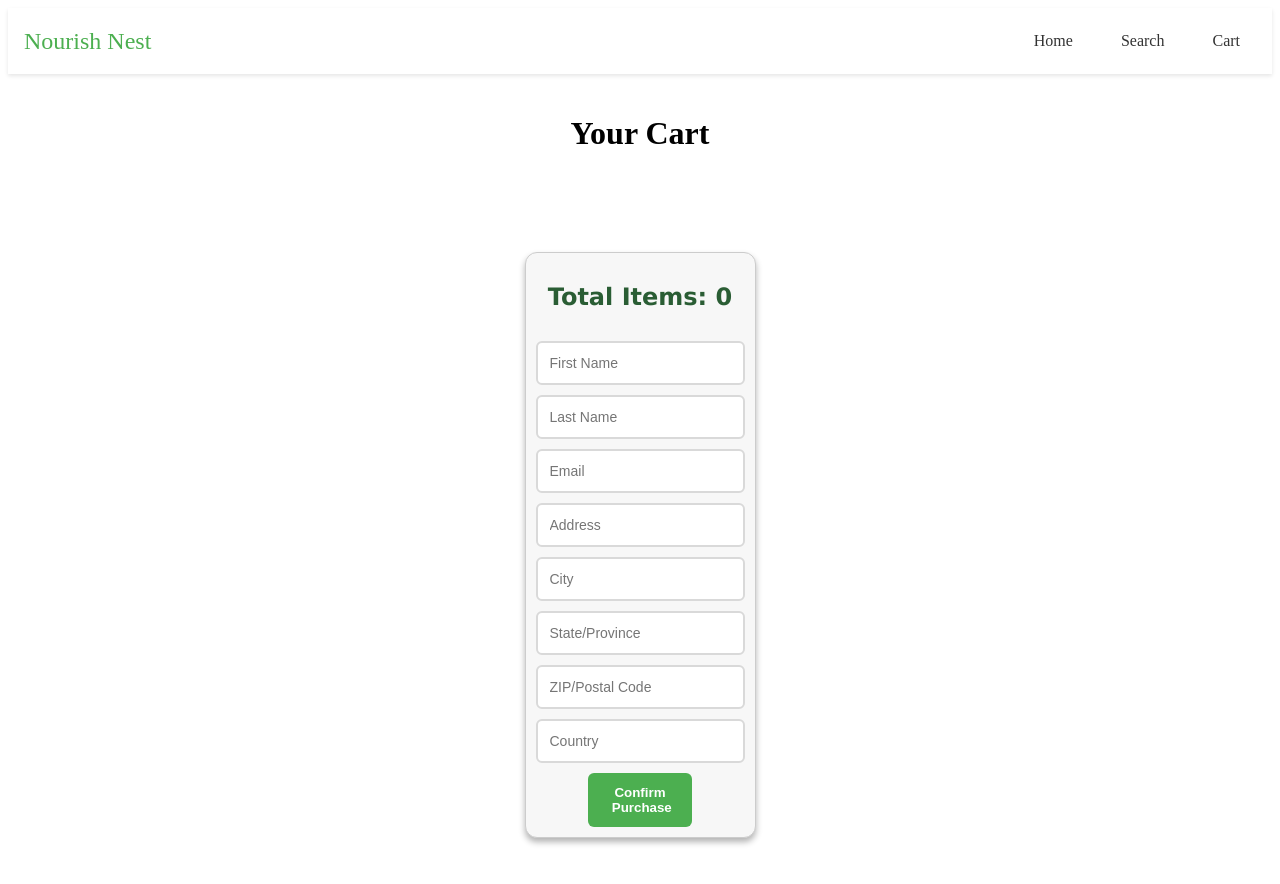
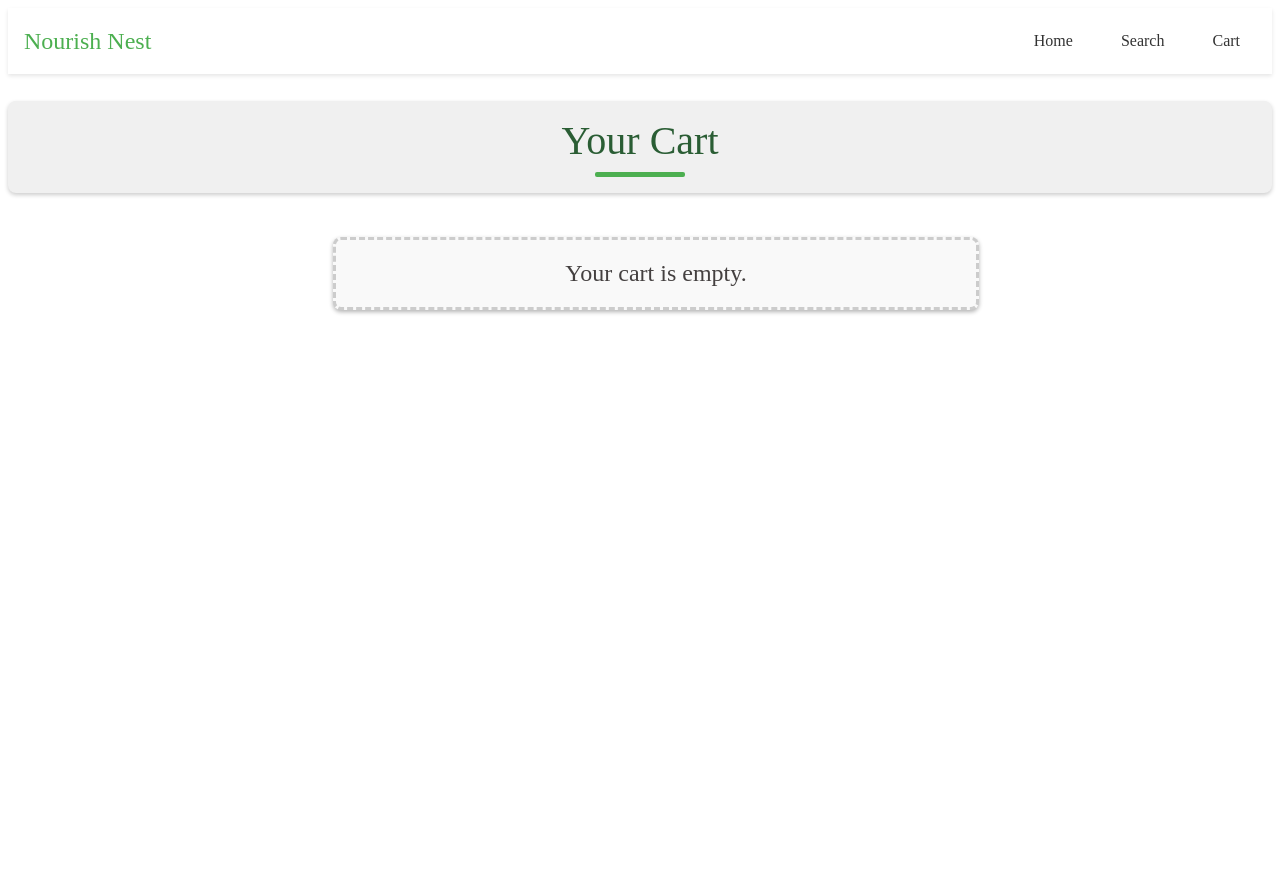
Before and after one commit to LSeward0421/nourish-nest, a React (Vite) app: page /cart in a window 1280 px wide. Shown: the top 884 px of the page. After the commit the page ends 800 px from the top, so only its background shows below. Built offline with nearby package versions, Linux system fonts and the light colour scheme.

Commit message:
Update confirmation page functionality for name, order num, summary and styling

```diff
--- a/src/components/App/App.jsx
+++ b/src/components/App/App.jsx
@@ -5,6 +5,7 @@ import HomePage from "../../pages/HomePage";
 import SearchPage from "../../pages/SearchPage";
 import NavBar from "../NavBar/NavBar";
 import CartPage from "../../pages/CartPage";
+import ConfirmationPage from "../../pages/ConfirmationPage";
 
 const App = () => {
   const [cart, setCart] = useState([]);
@@ -44,6 +45,7 @@ const App = () => {
             path="/cart"
             element={<CartPage cart={cart} removeFromCart={removeFromCart} />}
           />
+          <Route path="/confirmation" element={<ConfirmationPage />} />
         </Routes>
       </main>
     </div>
--- a/src/components/Cart/CartItem.css
+++ b/src/components/Cart/CartItem.css
@@ -5,6 +5,7 @@
   border-bottom: 1px solid #eee;
   padding: 16px;
   gap: 25px;
+  width: 200px;
 }
 
 .cart-item img {
@@ -29,10 +30,10 @@
 }
 
 .cart-item button {
-  background-color: #ff0000;
+  background-color: #962222;
   color: white;
   border: none;
-  padding: 8px 16px;
+  /* padding: 8px 16px; */
   max-width: 20px;
   cursor: pointer;
   border-radius: 4px;
--- a/src/components/Cart/CartList.css
+++ b/src/components/Cart/CartList.css
@@ -1,7 +1,3 @@
 .cart-list {
-  display: flex;
-  flex-direction: column;
-  gap: 16px;
-  max-width: 800px;
-  margin: 0 auto;
+  flex: 4;
 }
--- a/src/components/ProductList/ProductList.jsx
+++ b/src/components/ProductList/ProductList.jsx
@@ -4,7 +4,7 @@ import './ProductList.css'
 const ProductList = ({ products, addToCart }) => {
   return (
     <div className="product-list">
-      {products.map((product, index) => (
+      {products.map((product) => (
         <ProductItem key={product.id} product={product} addToCart={addToCart} />
       ))}
     </div>
--- a/src/pages/CartPage.css
+++ b/src/pages/CartPage.css
@@ -1,12 +1,61 @@
 .cart-page-container {
-  padding: 20px;
   display: flex;
   flex-direction: column;
   align-items: center;
-  gap: 24px;
+  width: 100%;
 }
 
-.cart-page h1 {
-  font-size: 2rem;
+.cart-page-header {
+  text-align: center;
+  font-size: 2.5rem;
+  font-weight: 300;
+  color: #2a5d34;
   margin-bottom: 24px;
+  padding: 16px 0;
+  background-color: #f0f0f0;
+  box-shadow: 0 2px 4px rgba(0, 0, 0, 0.2);
+  border-radius: 8px;
+  width: 100%;
 }
+
+.cart-page-header::after {
+  content: '';
+  display: block;
+  width: 90px;
+  height: 5px;
+  background-color: #4caf50;
+  margin: 8px auto 0;
+  border-radius: 2px;
+}
+
+.cart-content-container {
+  display: flex;
+  flex-direction: row;
+  justify-content: space-between;
+  align-items: flex-start;
+  gap: 32px;
+  width: 100%;
+  max-width: 1200px;
+  margin: 0 auto;
+}
+
+.empty-msg-container {
+  width: 100%;
+  display: flex;
+  justify-content: center;
+  align-items: center;
+}
+
+.empty-cart-msg {
+  font-size: 1.5rem;
+  color: #444040;
+  text-align: center;
+  padding: 20px;
+  margin-top: 20px;
+  border: 3px dashed #ccc;
+  border-radius: 8px;
+  background-color: #f9f9f9;
+  width: 80%;
+  max-width: 600px;
+  box-shadow: 0 2px 4px rgba(0, 0, 0, 0.3);
+}
--- a/src/pages/CartPage.jsx
+++ b/src/pages/CartPage.jsx
@@ -5,9 +5,17 @@ import Checkout from "../components/Checkout/Checkout";
 const CartPage = ({ cart, removeFromCart }) => {
   return (
     <div className="cart-page-container">
-      <h1>Your Cart</h1>
-      <CartList cartItems={cart} removeFromCart={removeFromCart} />
-      <Checkout cartItems={cart} />
+      <h1 className="cart-page-header">Your Cart</h1>
+      <div className="cart-content-container">
+        <CartList cartItems={cart} removeFromCart={removeFromCart} />
+        {cart.length > 0 ? (
+          <Checkout cartItems={cart} />
+        ) : (
+          <div className="empty-msg-container">
+            <p className="empty-cart-msg">Your cart is empty.</p>
+          </div>
+        )}
+      </div>
     </div>
   );
 };
--- /dev/null
+++ b/src/pages/ConfirmationPage.css
@@ -0,0 +1,44 @@
+.confirmation-page {
+  padding: 20px;
+  text-align: center;
+}
+
+.confirmation-page h1 {
+  color: #4caf50;
+  margin-bottom: 20px;
+}
+
+.purchase-list {
+  text-align: center;
+  margin: 20px auto;
+  max-width: 600px;
+}
+
+.purchase-list h2 {
+  margin-bottom: 10px;
+  text-align: center;
+}
+
+.purchase-list ul {
+  list-style-type: none;
+  padding: 0;
+}
+
+.purchase-list li {
+  margin-bottom: 5px;
+}
+
+.continue-shopping-btn {
+  display: inline-block;
+  padding: 10px 20px;
+  margin-top: 20px;
+  background-color: #4caf50;
+  color: white;
+  text-decoration: none;
+  border-radius: 4px;
+  cursor: pointer;
+}
+
+.continue-shopping-btn:hover {
+  background-color: #45a049;
+}
--- a/src/pages/ConfirmationPage.jsx
+++ b/src/pages/ConfirmationPage.jsx
@@ -0,0 +1,29 @@
+import { useLocation, Link } from "react-router-dom";
+import "./ConfirmationPage.css";
+
+const ConfirmationPage = () => {
+  const location = useLocation();
+  const { firstName, orderNum, cartItems } = location.state;
+
+  return (
+    <div className="confirmation-page">
+      <h1>Thank You for Your Purchase, {firstName}!</h1>
+      <p>Your order number is: {orderNum}.</p>
+      <div className="purchase-list">
+        <h2>Your Purchased Items:</h2>
+        <ul>
+          {cartItems.map((item, index) => (
+            <li key={index}>
+              {item.label} - Quantity: {item.quantity}
+            </li>
+          ))}
+        </ul>
+      </div>
+      <Link to="/" className="continue-shopping-btn">
+        Continue Shopping
+      </Link>
+    </div>
+  );
+};
+
+export default ConfirmationPage;
```
